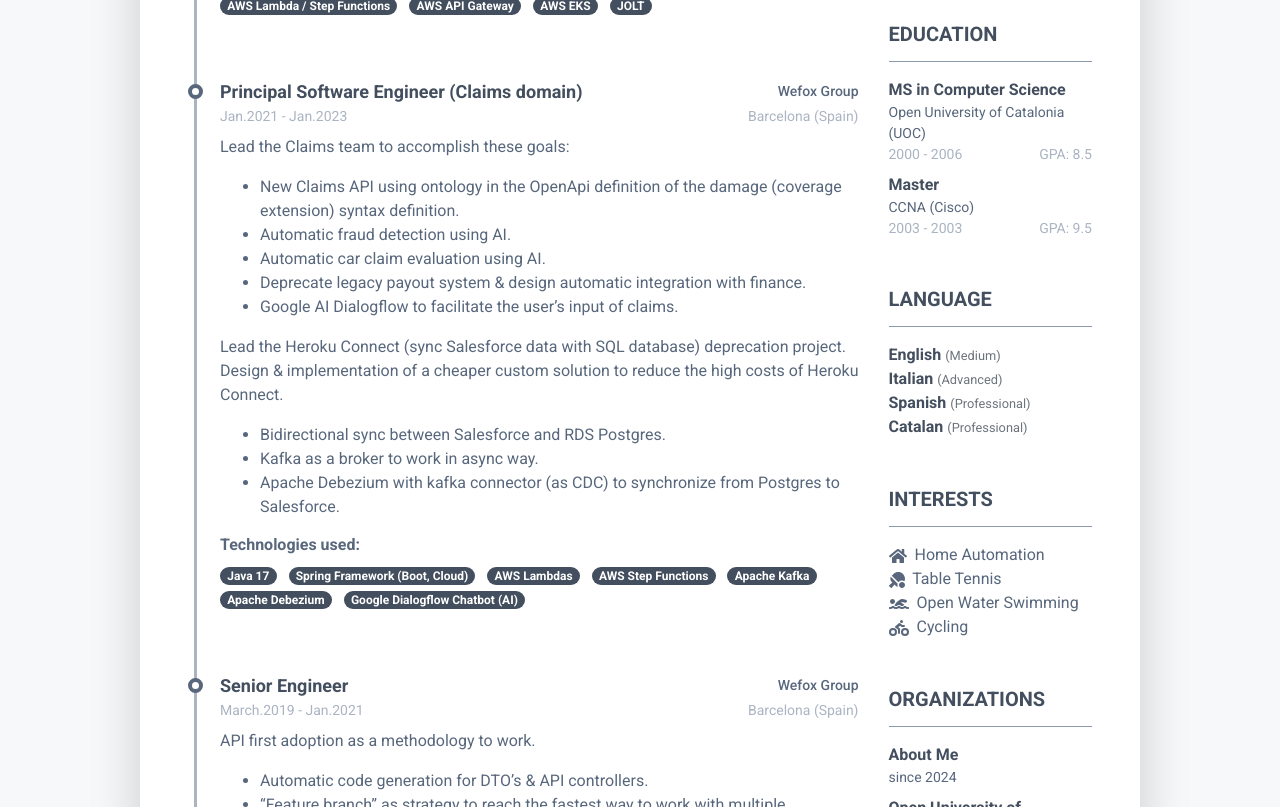
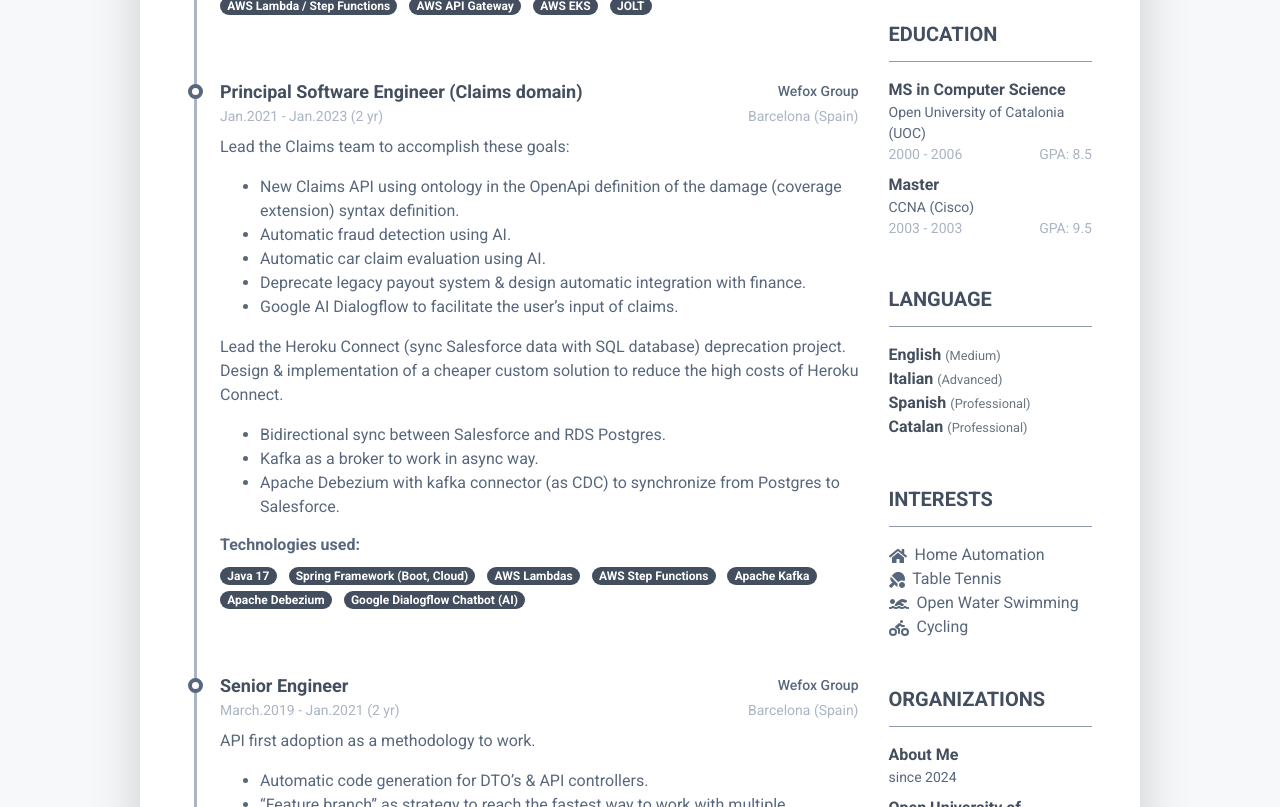
Before and after one commit to avall/avall.github.io, a Jekyll site: the page built from index.html, in a window 1280 px wide and 1400 px high, scrolled down 1611 px. Shown: the part 152-959 px from the top of the window. Built offline with Jekyll 4.4.1, drawn with Linux system fonts in a browser that asks for light colours; nearby versions of some CDN libraries; some of the changed text lies outside the part shown.

Commit message:
data links improved

```diff
--- a/_data/data.yml
+++ b/_data/data.yml
@@ -96,7 +96,7 @@
       # page_break: true
       company: Wefox Group
       location: Barcelona (Spain)
-      time: Jan.2021 - Jan.2023
+      time: Jan.2021 - Jan.2023 (2 yr)
       description: |
         Lead the Claims team to accomplish these goals:
 
@@ -127,7 +127,7 @@
       # page_break: true
       company: Wefox Group
       location: Barcelona (Spain)
-      time: March.2019 - Jan.2021
+      time: March.2019 - Jan.2021 (2 yr)
       description: |
         API first adoption as a methodology to work.
 
@@ -162,7 +162,7 @@
       # page_break: true
       company: Wefox Group
       location: Barcelona (Spain)
-      time: Dec.2014 - March.2019
+      time: Dec.2014 - March.2019 (4 yr + 3 mo)
       description: |
         IOS Mobile App for Switzerland market to facilitate the switch process between Insurance Companies.
 
@@ -192,7 +192,7 @@
       # page_break: true
       company: Ameu8 (Everis)
       location: Barcelona (Spain)
-      time: Jun.2012 - Nov.2014
+      time: Jun.2012 - Nov.2014 (2 yr)
       description: |
         B2B IOS Mobile App (ipad) for Monsanto (South Africa market).
 
@@ -224,7 +224,7 @@
       # page_break: true
       company: Accenture
       location: Barcelona (Spain)
-      time: Jun.2008 - May.2012
+      time: Jun.2008 - May.2012 (4 yr)
       description: |
         B2B IOS Mobile App (ipad) for Colomer (Revlon - cosmetics). \
         Revlon's sales team uses the app to sell in hairdressing salons.
```
